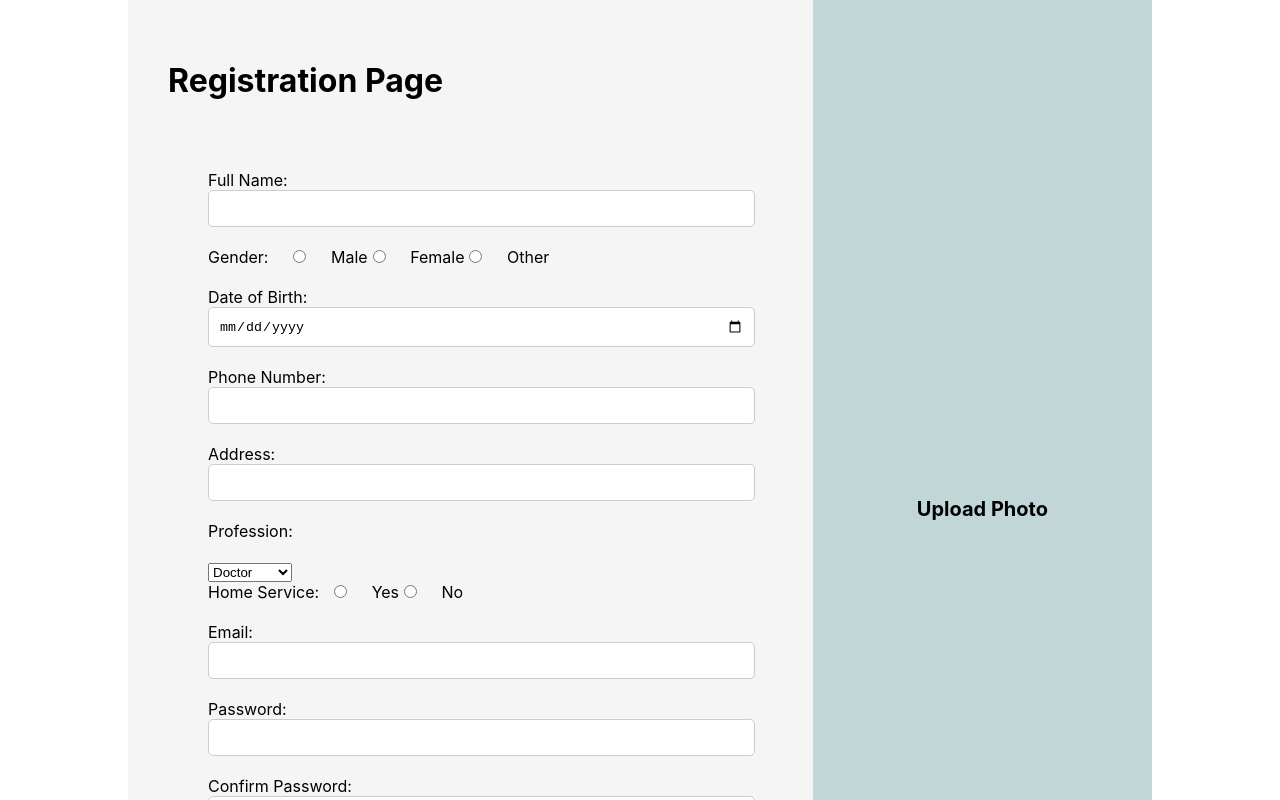
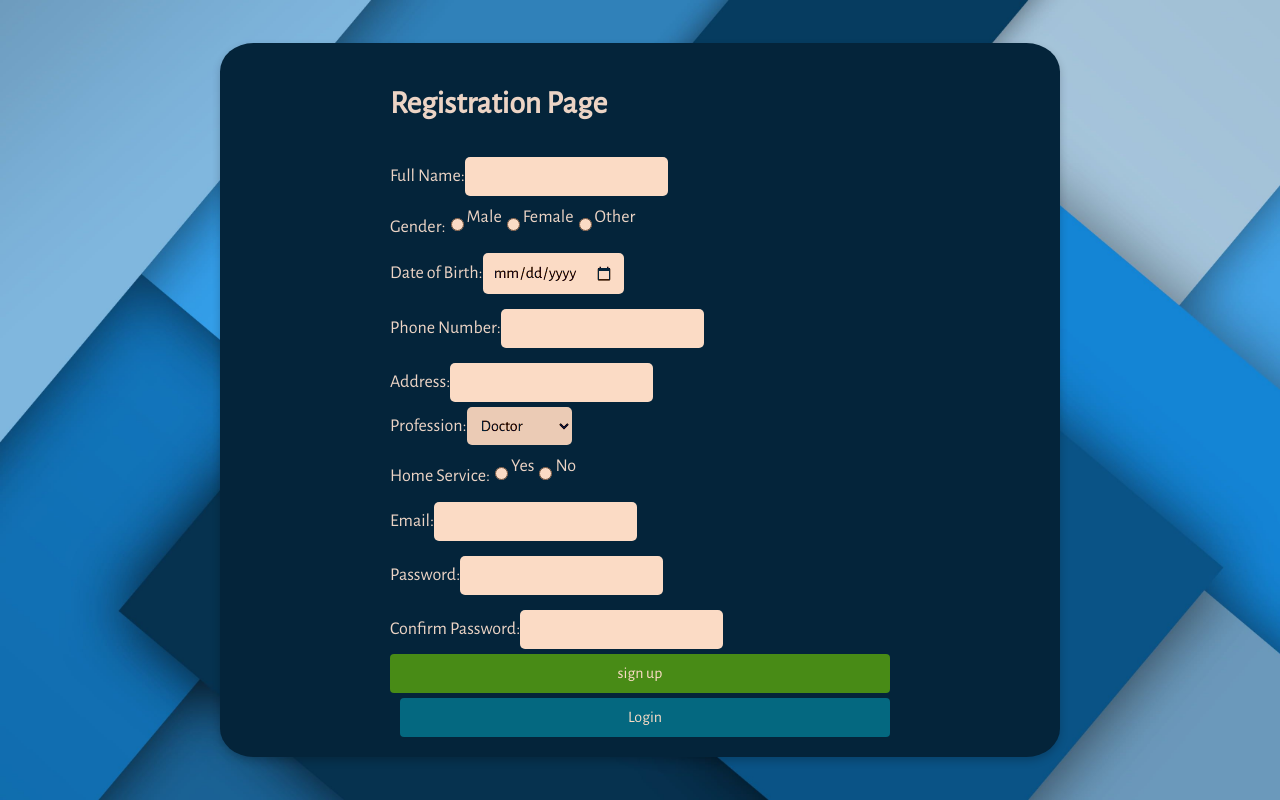
Before and after one commit to Aadarshprajapati777/local-service-provider, a React (Create React App) app: page / in a window 1280 px wide. Shown: the top 800 px of the page. Built offline with nearby package versions, Linux system fonts and the light colour scheme.

Commit message:
change registration layout

```diff
--- a/src/components/registration/registrationpage.css
+++ b/src/components/registration/registrationpage.css
@@ -1,169 +1,109 @@
+@font-face {
+  font-family: 'Alegreya Sans';
+  src: url('AlegreyaSans-Regular.ttf');
+}
+
+body {
+  font-family: 'Alegreya Sans', sans-serif;
+
+
+}
+
+.registration-form label,
+.registration-form input,
+.registration-form select,
+.registration-form button {
+  font-family: 'Alegreya Sans', sans-serif;
+  ;
+
+
+}
+
+
 .registration-page {
   display: flex;
   justify-content: center;
   align-items: center;
-    height: 100%;
+  height: 100vh;
+  background-image: url('lspcover.jpg');
+  background-repeat: no-repeat;
+  background-size: cover;
 }
 
 .registration-container {
+  border-radius: 4%;
   display: flex;
   justify-content: center;
-    align-items: stretch;
-    width: 80%;
-    height: 80%;
+  align-items: center;
+  width: 100%;
+  max-width: 800px;
+  padding: 20px;
+  background-color: #04243a;
+  box-shadow: 0 4px 8px 0 rgba(0, 0, 0, 0.2);
+  color: aliceblue;
+
+}
+.registration-container * {
+  mix-blend-mode: difference;
 }
 
 .left-container {
-    background-color: #f5f5f5;
-    width: 70%;
-    padding: 40px;
-    animation-name: slide-in-left;
-    animation-duration: 0.5s;
-    animation-fill-mode: both;
+  width: 100%;
+  max-width: 500px;
 }
 
-  .left-container h1 {
-    margin-bottom: 30px;
-  }
-
-  .square-container {
-    width: 50%;
-    height: 100%;
-    display: flex;
-    flex-direction: column;
-    justify-content: center;
-    align-items: center;
+h1 {
+  font-size: 32px;
+  margin-bottom: 20px;
 }
 
 .registration-form {
-    background-color: #f5f5f5;
-    padding: 40px;
-    animation-name: slide-in-left;
-    animation-duration: 0.5s;
-    animation-fill-mode: both;
+  display: flex;
+  flex-direction: column;
 }
 
-  .registration-form label {
-    display: block;
-    margin-bottom: 20px;
+label {
+  margin-top: 10px;
+  font-size: 18px;
 }
 
-  .gender-container label {
-    display: inline-block;
-    margin-right: 20px;
+input,
+select {
+  padding: 10px;
+  border-radius: 5px;
+  border: none;
+  margin-top: 5px;
+  font-size: 16px;
 }
 
-  .home-service-container label {
-    display: inline-block;
-    margin-right: 10px;
+.gender-container {
+  display: flex;
+  margin-top: 10px;
+  font-size: 18px;
 }
 
-  .photo-icon-container {
-    background-color: #c1d6d6;
-    width: 30%;
+.home-service-container {
   display: flex;
-    justify-content: center;
-    align-items: center;
-    padding: 40px;
-    animation-name: slide-in-right;
-    animation-duration: 0.5s;
-    animation-fill-mode: both;
+  margin-top: 10px;
+  font-size: 18px;
 }
 
-  .photo-square-container {
-    width: 50%;
-    height: 100%;
-    display: flex;
-    flex-direction: column;
-    justify-content: center;
-    align-items: center;
-  }
-
-  .photo-icon-container img {
-    width: 100px;
-    margin-right: 20px;
-    transition: transform 0.5s;
-  }
-
-  .photo-icon-container img:hover {
-    transform: rotate(360deg);
-  }
-
-  .photo-icon-container p {
-    margin: 0;
-    font-size: 20px;
-    font-weight: bold;
-  }
-
-  input[type="text"],
-  input[type="password"],
-  input[type="date"],
-  input[type="radio"] {
-    display: block;
-    width: 100%;
-    padding: 10px;
-    border: 1px solid #ccc;
-    border-radius: 5px;
-    margin-bottom: 20px;
-  }
-
-  input[type="radio"] {
-    display: inline-block;
-    width: auto;
-    margin-right: 20px;
-  }
-
-  input[type="submit"] {
-    background-color: #4caf50;
-    color: white;
-    border: none;
+button {
   padding: 10px 20px;
   margin-top: 20px;
+  border-radius: 5px;
+  border: none;
+  font-size: 18px;
   cursor: pointer;
 }
 
-  input[type="submit"]:hover {
-    background-color: #3e8e41;
+.register-button {
+  background-color: #4CAF50;
+  color: #fff;
 }
 
-  @keyframes slide-in-left {
-    from {
-      transform: translateX(-100%);
-      opacity: 0;
+.login-button {
+  background-color: #008CBA;
+  color: #fff;
+  margin-left: 10px;
 }
-
-    to {
-      transform: translateX(0);
-      opacity: 1;
-    }
-  }
-
-  @keyframes slide-in-right {
-    from {
-      transform: translateX(100%);
-      opacity: 0;
-    }
-
-    to {
-      transform: translateX(0);
-      opacity: 1;
-    }
-  }
-
-
-  .login-button {
-    background-color: #4caf50;
-    color: white;
-    border: none;
-    padding: 10px 20px;
-    cursor: pointer;
-    margin-left: 400px;
-  }
-  .register-button {
-    background-color: #4caf50;
-    color: white;
-    border: none;
-    padding: 10px 20px;
-    cursor: pointer;
-    margin-left: 50px;
-  }
--- a/src/components/registration/registrationpage.js
+++ b/src/components/registration/registrationpage.js
@@ -5,7 +5,7 @@ import { useState } from "react";
 import { useNavigate } from "react-router-dom";
 import { app } from "../UI/backend/firebase";
 import { getAuth, createUserWithEmailAndPassword } from "firebase/auth";
-import {getFirestore, collection, addDoc} from "firebase/firestore";
+import { getFirestore, collection, addDoc } from "firebase/firestore";
 
 
 const firebaseStore = getFirestore(app);
@@ -40,15 +40,15 @@ const writeUserData = async (data) => {
     try {
       await addDoc(collection(firebaseStore, "users"), {
         fullName: data.fullName,
-      gender:data.gender,
-      dob:data.dob,
-      phoneNumber:data.phoneNumber,
-      address:data.address,
-      homeService:data.homeService,
-      email:data.email,
-      password:data.password,
-      confirmPassword:data.confirmPassword,
-      profession:data.profession,
+        gender: data.gender,
+        dob: data.dob,
+        phoneNumber: data.phoneNumber,
+        address: data.address,
+        homeService: data.homeService,
+        email: data.email,
+        password: data.password,
+        confirmPassword: data.confirmPassword,
+        profession: data.profession,
       });
       console.log("Document written with ID: ", writeUserData.id);
     } catch (e) {
@@ -299,10 +299,7 @@ const writeUserData = async (data) => {
             </button>
           </form>
         </div>
-        <div className="photo-icon-container">
-          <image src={photoIcon} alt="Upload photo" />
-          <p>Upload Photo</p>
-        </div>
+
       </div>
     </div>
   );
```
Also changed, not shown: src/components/registration/AlegreyaSans-Regular.ttf (added), src/components/registration/lspcover.jpg (added). Lines whose indentation alone changed are shown as unchanged.
